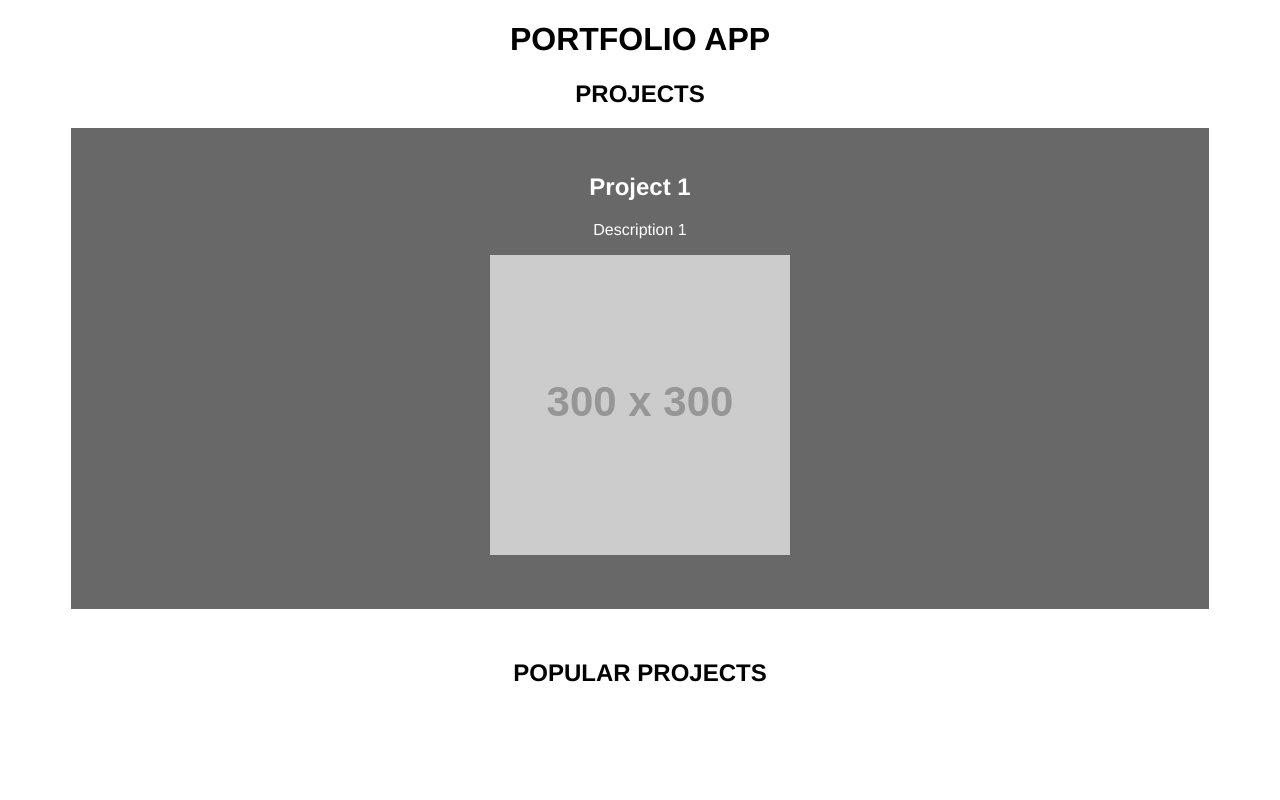
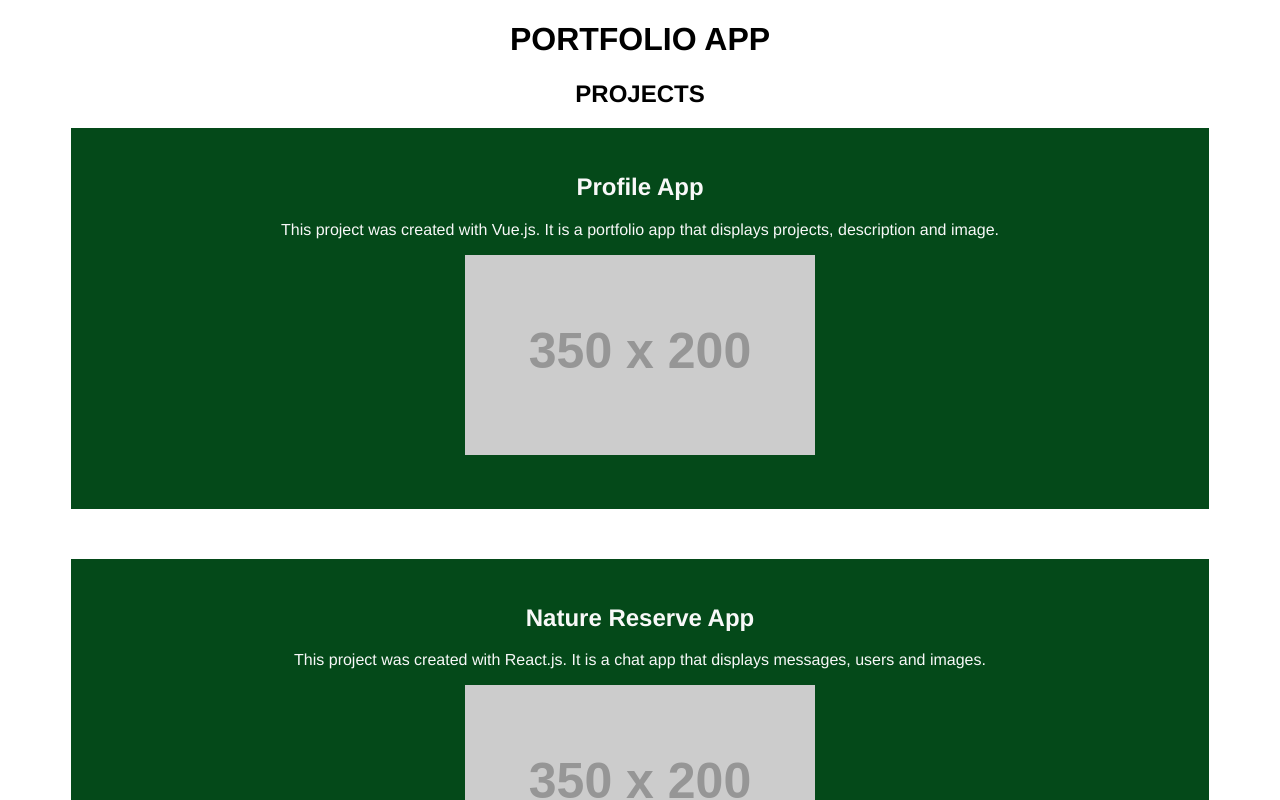
Before and after one commit to charisse10/582-project1, a Vue app: page / in a window 1280 px wide. Shown: the top 800 px of the page. Built offline with nearby package versions, Linux system fonts and the light colour scheme.

Commit message:
adding projects with formatting

```diff
--- a/src/App.vue
+++ b/src/App.vue
@@ -21,9 +21,24 @@ export default {
       projects: [
         {
           id: 1,
-          title: "Project 1",
-          description: "Description 1",
-          image: "https://placehold.co/300x300/EEE/31343C0",
+          title: "Profile App",
+          description:
+            "This project was created with Vue.js. It is a portfolio app that displays projects, description and image.",
+          image: "https://placehold.co/350x200/EEE/31343C0",
+        },
+        {
+          id: 2,
+          title: "Nature Reserve App",
+          description:
+            "This project was created with React.js. It is a chat app that displays messages, users and images.",
+          image: "https://placehold.co/350x200/EEE/31343C0",
+        },
+        {
+          id: 3,
+          title: "Movie Review App",
+          description:
+            "This project was created with Angular.js. It is a movie review app that displays movies, reviews and images.",
+          image: "https://placehold.co/350x200/EEE/31343C0",
         },
       ],
     };
--- a/src/components/ProjectItem.vue
+++ b/src/components/ProjectItem.vue
@@ -16,7 +16,7 @@ export default {
         return {
           id: 0,
           title: "Project Name",
-          description: "Description of the Project",
+          description: "Description of the project",
           image: "https://placehold.co/EEE/31343C0",
         };
       },
@@ -32,8 +32,8 @@ export default {
 
 <style lang="scss">
 .project {
-  background-color: rgb(104, 104, 104);
-  color: white;
+  background-color: rgb(4, 73, 25);
+  color: rgb(248, 248, 248);
   padding: 25px 50px 50px;
   margin-bottom: 50px;
 }
```
